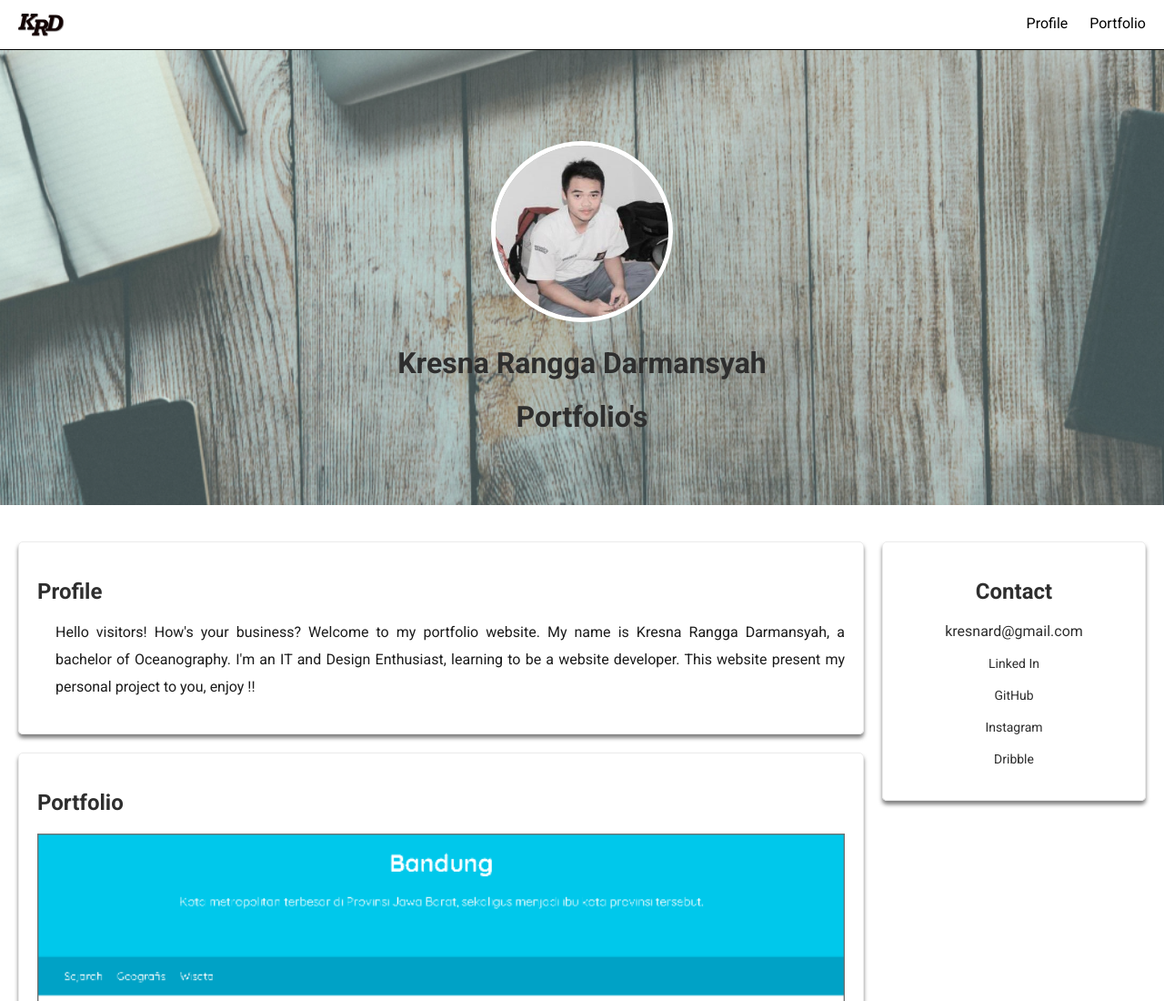
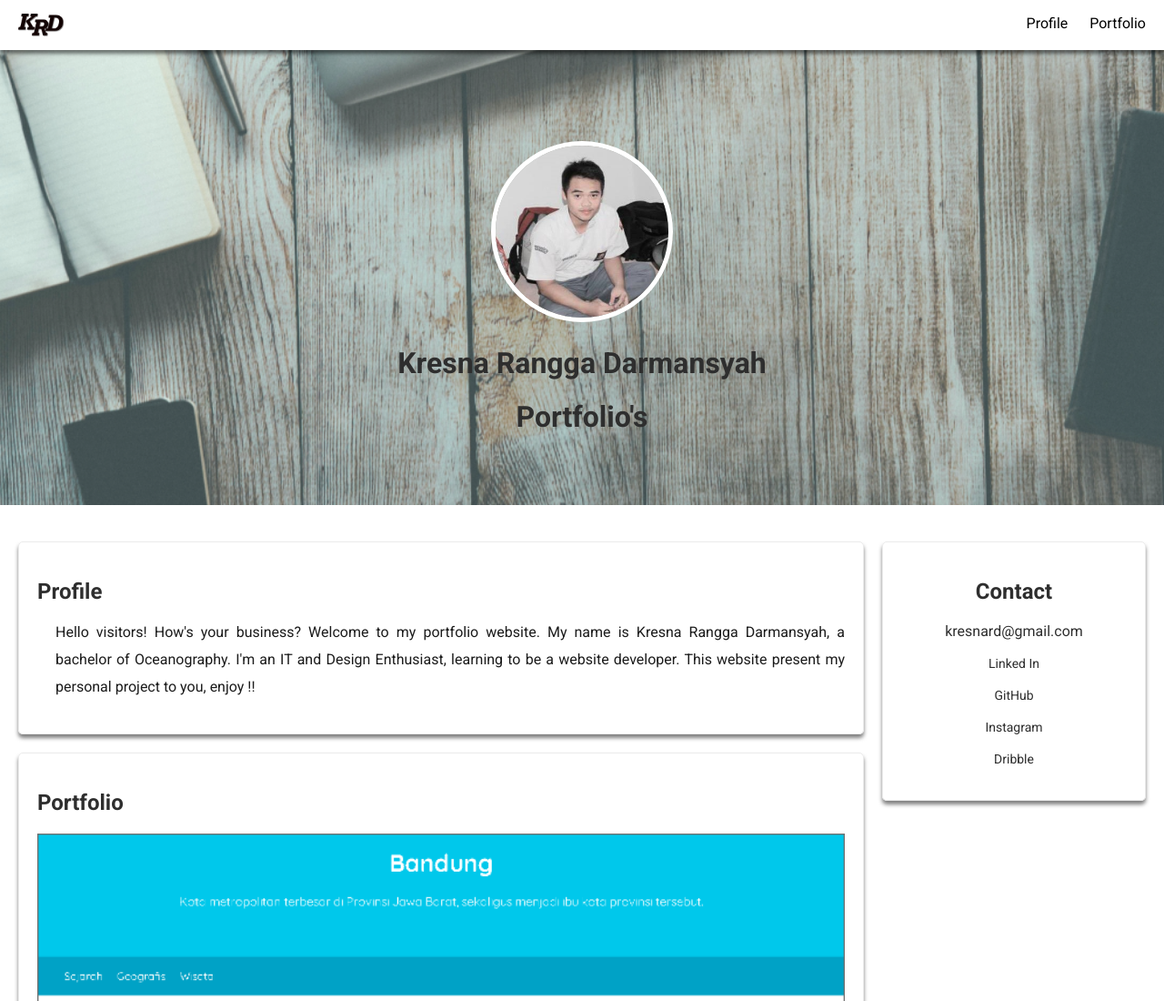
Before and after one commit to KresnaRD/porfolio, a plain HTML site: page index.html in a window 1280 px wide. Shown: the top 1100 px of the page at 91% size. Drawn offline with Linux system fonts and the light colour scheme.

Commit message:
Update style.css

```diff
--- a/assets/style.css
+++ b/assets/style.css
@@ -13,7 +13,7 @@ body {
 header {
     background-color: white;
     position: sticky;
-    border-bottom: 1px solid #000000;
+    box-shadow: 0 4px 4px 0 rgba(0, 0, 0, 0.5);
     height: 55px;
     top: 0;
 }
```
